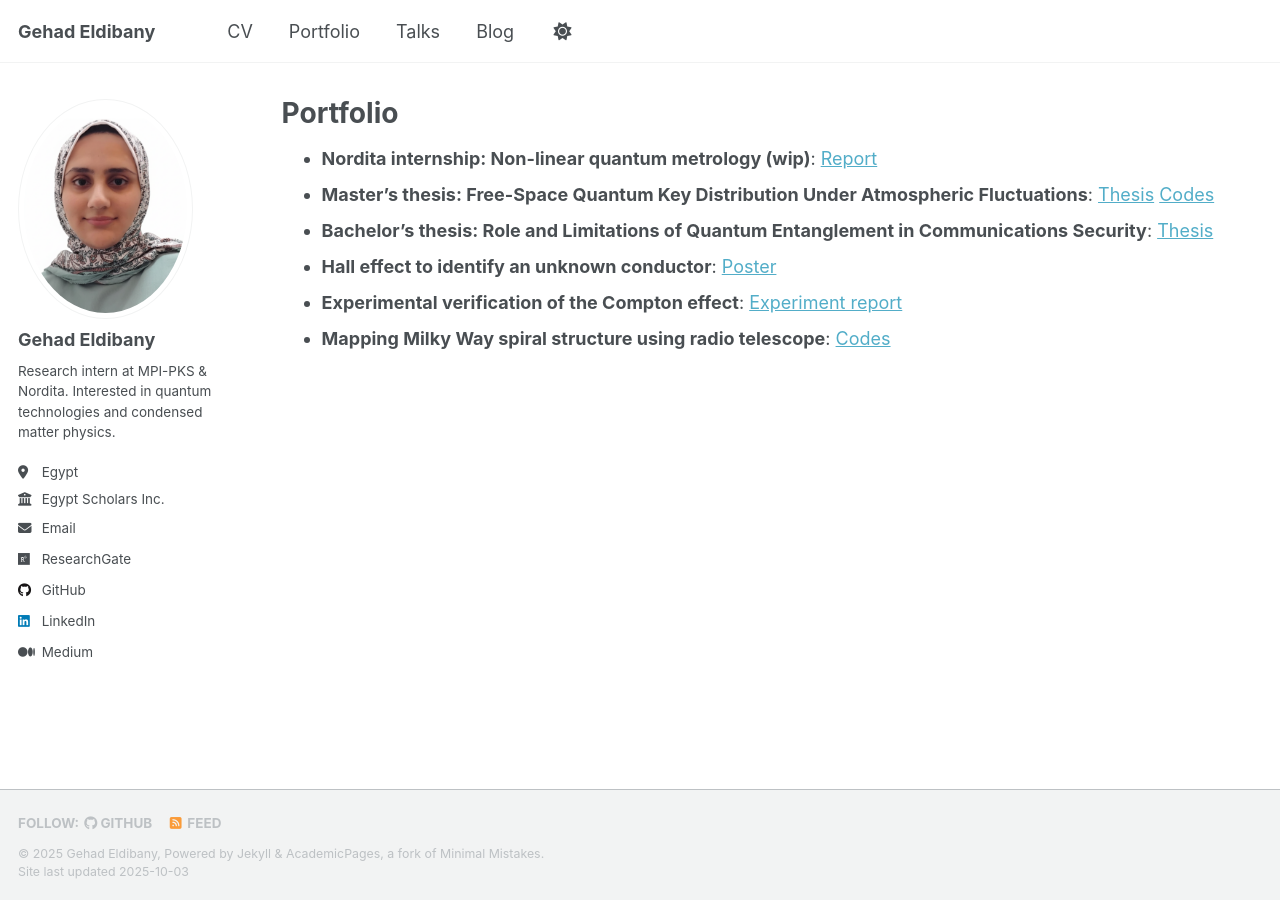
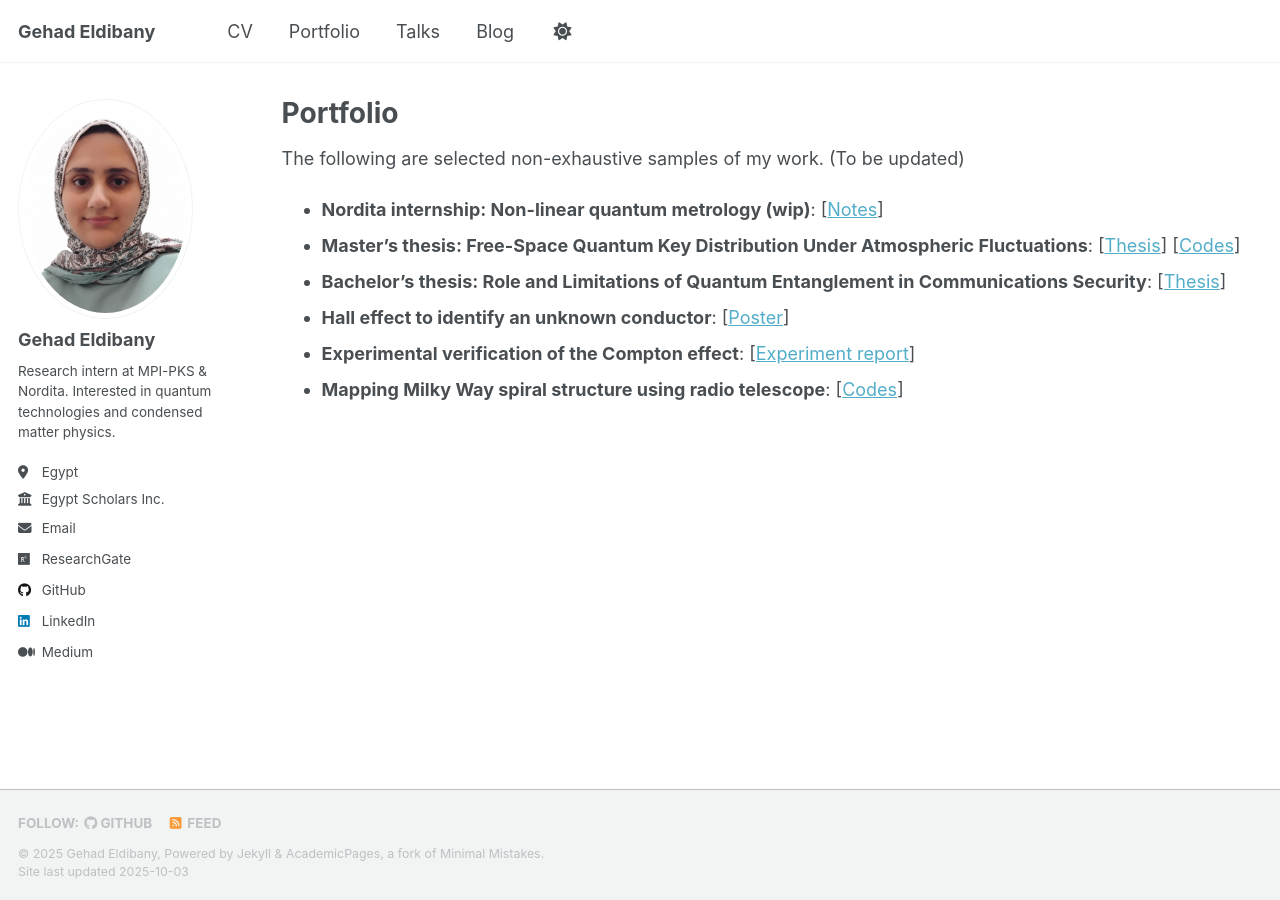
Before and after one commit to gehadibany/gehadibany.github.io, a Jekyll site: the page built from _pages/portfolio.md, in a window 1280 px wide. Built offline with Jekyll 4.4.1, drawn with Linux system fonts in a browser that asks for light colours; a script that is not in the unit is left out.

Commit message:
Portfolio updated

```diff
--- a/_pages/portfolio.md
+++ b/_pages/portfolio.md
@@ -4,9 +4,10 @@ title: "Portfolio"
 permalink: /portfolio/
 author_profile: true
 ---
-* **Nordita internship: Non-linear quantum metrology (wip)**: [Report](https://www.overleaf.com/read/sqfzpwrbtknw#9cd89a)
-* **Master's thesis: Free-Space Quantum Key Distribution Under Atmospheric Fluctuations**: [Thesis](https://gehadibany.github.io/files/Thesis.pdf) [Codes](https://github.com/gehadibany/thesis_work)
-* **Bachelor's thesis: Role and Limitations of Quantum Entanglement in Communications Security**: [Thesis](https://gehadibany.github.io/files/B_thesis.pdf)
-* **Hall effect to identify an unknown conductor**: [Poster](https://gehadibany.github.io/files/Hall_effect.pdf)
-* **Experimental verification of the Compton effect**: [Experiment report](https://gehadibany.github.io/files/Compton.pdf)
-* **Mapping Milky Way spiral structure using radio telescope**: [Codes](https://github.com/gehadibany/milky_way_mapping)
+The following are selected non-exhaustive samples of my work. (To be updated)
+* **Nordita internship: Non-linear quantum metrology (wip)**: [[Notes](https://www.overleaf.com/read/sqfzpwrbtknw#9cd89a)]
+* **Master's thesis: Free-Space Quantum Key Distribution Under Atmospheric Fluctuations**: [[Thesis](https://gehadibany.github.io/files/Thesis.pdf)] [[Codes](https://github.com/gehadibany/thesis_work)]
+* **Bachelor's thesis: Role and Limitations of Quantum Entanglement in Communications Security**: [[Thesis](https://gehadibany.github.io/files/B_thesis.pdf)]
+* **Hall effect to identify an unknown conductor**: [[Poster](https://gehadibany.github.io/files/Hall_effect.pdf)]
+* **Experimental verification of the Compton effect**: [[Experiment report](https://gehadibany.github.io/files/Compton.pdf)]
+* **Mapping Milky Way spiral structure using radio telescope**: [[Codes](https://github.com/gehadibany/milky_way_mapping)]
```
